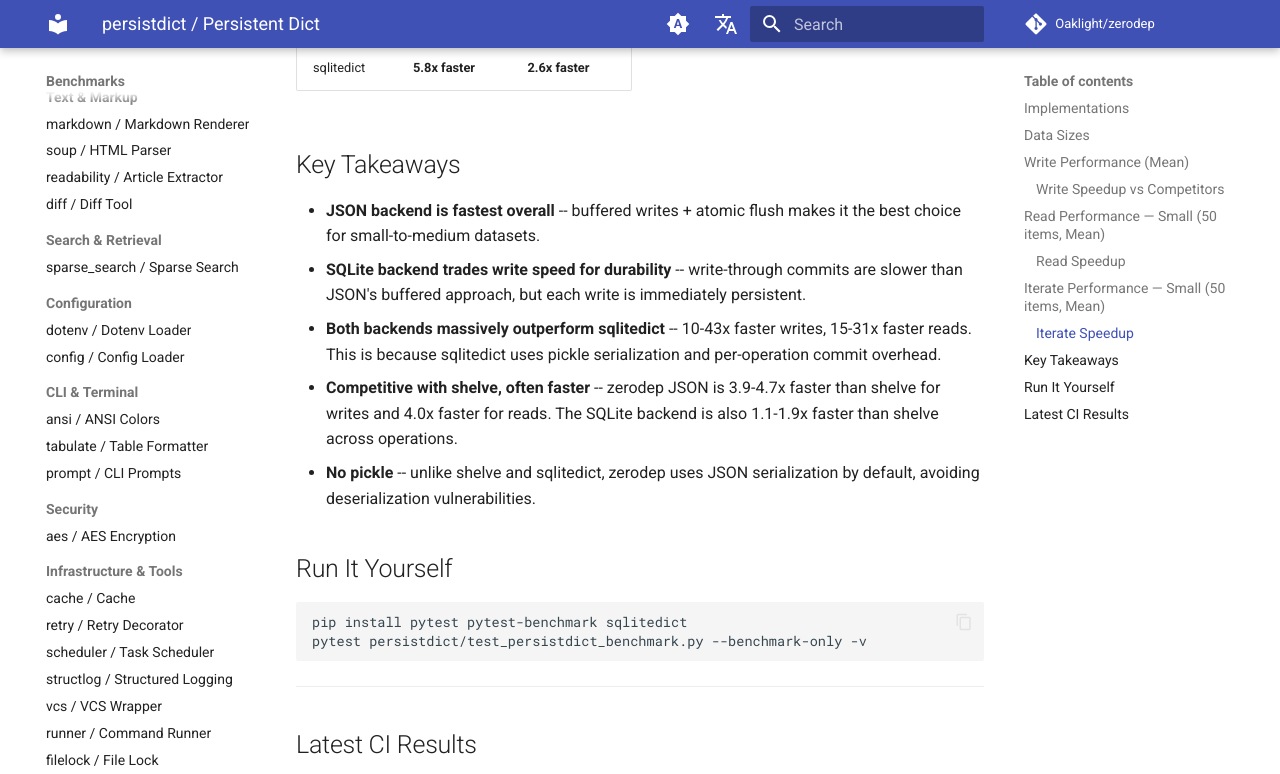
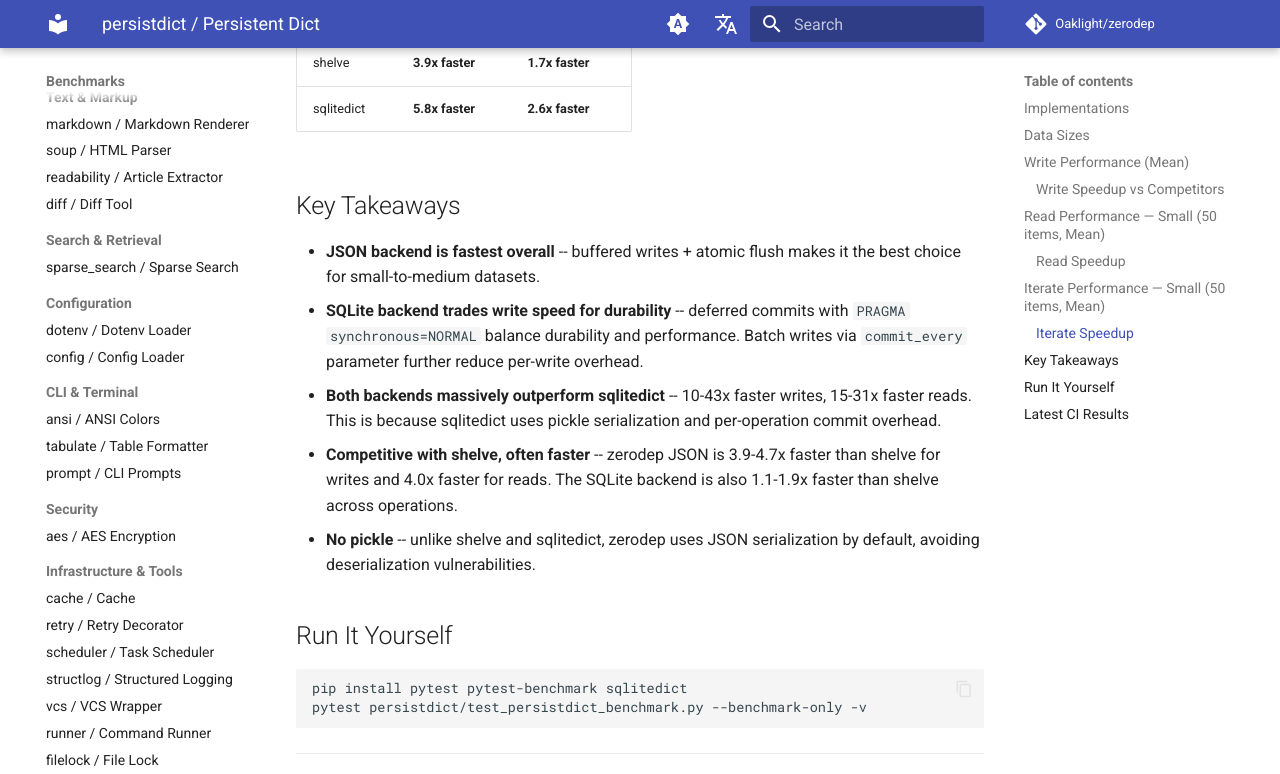
Before and after one commit to Oaklight/zerodep, an MkDocs documentation site: the page built from docs/benchmarks/persistdict.md, in a window 1280 px wide and 900 px high, scrolled down 2660 px, cut to the strip 0-774 px from the top of the window. Built offline with MkDocs 1.6.1 and Material for MkDocs 9.7.7, drawn with Linux system fonts in a browser that asks for light colours; comment, search, counter and statistics services are not loaded; some of the changed text lies outside the part shown.

Commit message:
docs: update persistdict benchmark and changelog for SQLite optimization

```diff
--- a/docs/benchmarks/persistdict.md
+++ b/docs/benchmarks/persistdict.md
@@ -7,14 +7,14 @@
     - **Python:** 3.12
     - **Tool:** pytest-benchmark 5.2.3 (mean values reported)
     - **Reference:** sqlitedict 2.1.0
-    - **Last Updated:** 2026-04-15
+    - **Last Updated:** 2026-04-20
 
 ## Implementations
 
 | Implementation | Backend | Description |
 |----------------|---------|-------------|
 | **zerodep (JSON)** | `persistdict.py` | JSON file backend, buffered writes, atomic flush |
-| **zerodep (SQLite)** | `persistdict.py` | SQLite WAL backend, write-through |
+| **zerodep (SQLite)** | `persistdict.py` | SQLite WAL backend, deferred commits with `PRAGMA synchronous=NORMAL` |
 | **shelve** | *(stdlib)* | dbm-backed persistent dict with pickle serialization |
 | **sqlitedict** | *(reference)* | SQLite-backed dict with pickle serialization |
 
@@ -76,7 +76,7 @@
 ## Key Takeaways
 
 - **JSON backend is fastest overall** -- buffered writes + atomic flush makes it the best choice for small-to-medium datasets.
-- **SQLite backend trades write speed for durability** -- write-through commits are slower than JSON's buffered approach, but each write is immediately persistent.
+- **SQLite backend trades write speed for durability** -- deferred commits with `PRAGMA synchronous=NORMAL` balance durability and performance. Batch writes via `commit_every` parameter further reduce per-write overhead.
 - **Both backends massively outperform sqlitedict** -- 10-43x faster writes, 15-31x faster reads. This is because sqlitedict uses pickle serialization and per-operation commit overhead.
 - **Competitive with shelve, often faster** -- zerodep JSON is 3.9-4.7x faster than shelve for writes and 4.0x faster for reads. The SQLite backend is also 1.1-1.9x faster than shelve across operations.
 - **No pickle** -- unlike shelve and sqlitedict, zerodep uses JSON serialization by default, avoiding deserialization vulnerabilities.
```
Also changed, not shown: docs/changelog.md (+2 -1 lines).
